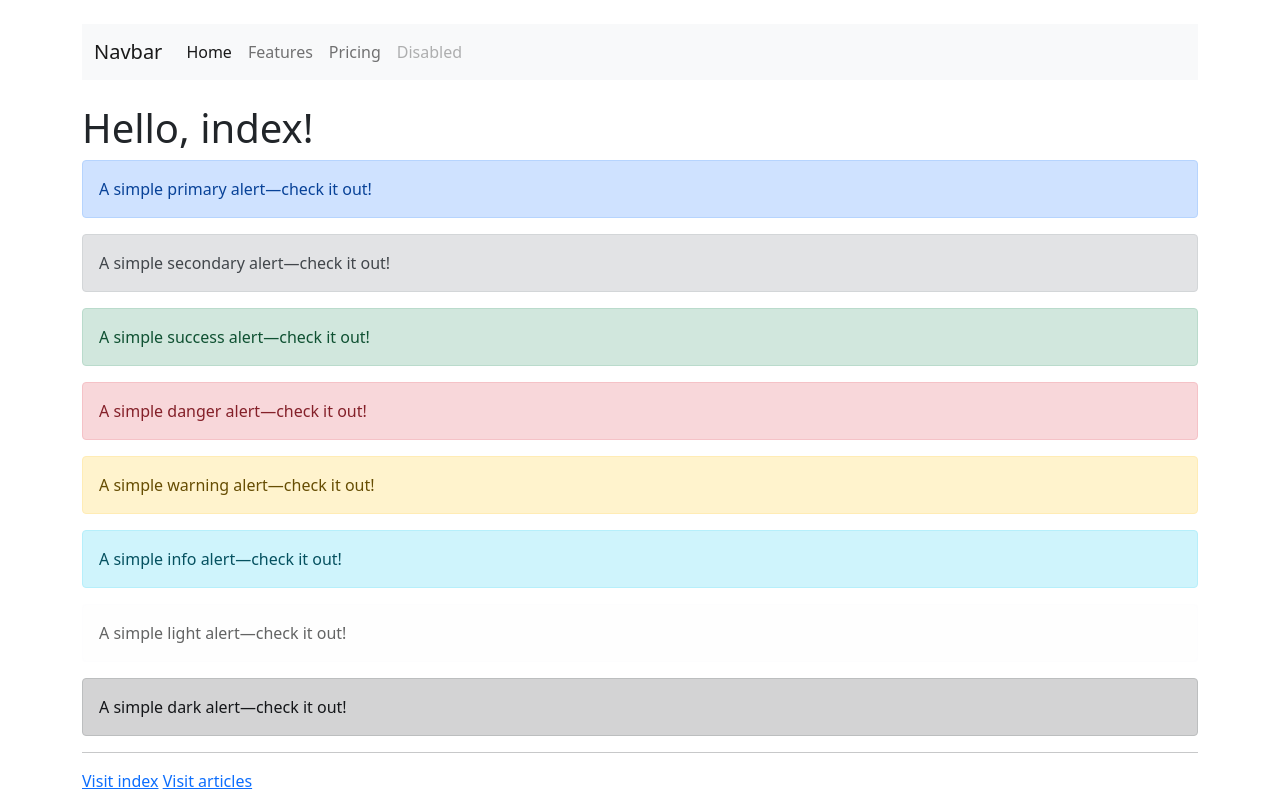
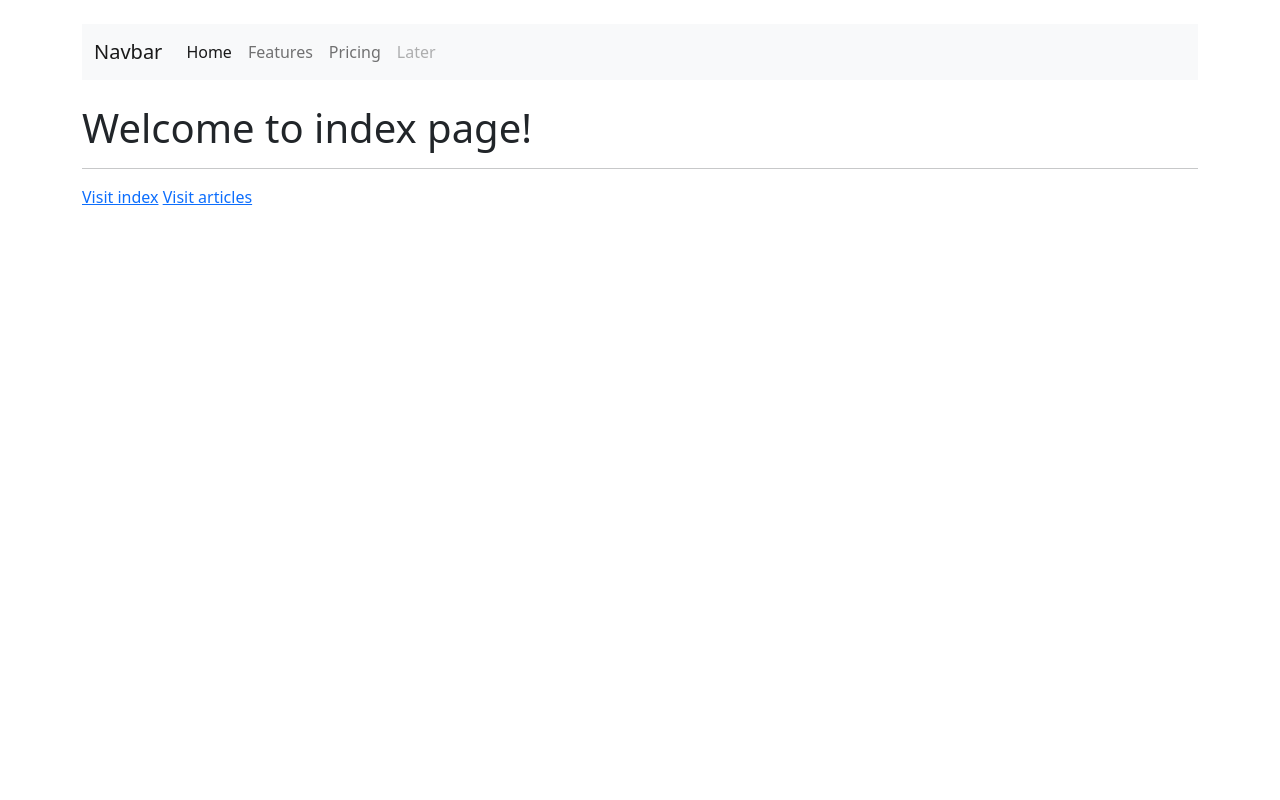
Before and after one commit to ksushir/django_proj, a Django app: page /homepage/ in a window 1280 px wide. Run offline with Django 3.2, Linux system fonts and the light colour scheme.

Commit message:
second commit

```diff
--- /dev/null
+++ b/homepage/templates/homepage/base.html
@@ -0,0 +1,51 @@
+<!DOCTYPE html>
+<html lang="en">
+<head>
+  <meta charset="UTF-8">
+  <meta http-equiv="X-UA-Compatible" content="IE=edge">
+  <meta name="viewport" content="width=device-width, initial-scale=1.0">
+  <link href="https://cdn.jsdelivr.net/npm/bootstrap@5.1.3/dist/css/bootstrap.min.css" rel="stylesheet" integrity="sha384-1BmE4kWBq78iYhFldvKuhfTAU6auU8tT94WrHftjDbrCEXSU1oBoqyl2QvZ6jIW3" crossorigin="anonymous">
+  <title>
+  {% block title%}
+  Base
+  {% endblock %}
+  </title>
+</head>
+<body>
+  <br>
+    <div class="container">
+      <nav class="navbar navbar-expand-lg navbar-light bg-light">
+        <div class="container-fluid">
+          <a class="navbar-brand" href="#">Navbar</a>
+
+          <div class="collapse navbar-collapse" id="navbarNav">
+            <ul class="navbar-nav">
+              <li class="nav-item">
+                <a class="nav-link active" aria-current="page" href="#">Home</a>
+              </li>
+              <li class="nav-item">
+                <a class="nav-link" href="#">Features</a>
+              </li>
+              <li class="nav-item">
+                <a class="nav-link" href="#">Pricing</a>
+              </li>
+              <li class="nav-item">
+                <a class="nav-link disabled">Later</a>
+              </li>
+            </ul>
+          </div>
+        </div>
+      </nav>
+      <br>
+
+      {% block body %}
+      <h1>Override me!</h1>
+      {% endblock %}
+      <hr>
+      <a href="{% url 'homepage:index' %}">Visit index</a>
+      <a href="{% url 'homepage:articles' %}">Visit articles</a>
+  </div>
+
+  <script src="https://cdn.jsdelivr.net/npm/bootstrap@5.1.3/dist/js/bootstrap.bundle.min.js" integrity="sha384-ka7Sk0Gln4gmtz2MlQnikT1wXgYsOg+OMhuP+IlRH9sENBO0LRn5q+8nbTov4+1p" crossorigin="anonymous"></script>
+</body>
+</html>
--- a/homepage/templates/homepage/index.html
+++ b/homepage/templates/homepage/index.html
@@ -1,71 +1,9 @@
-<!DOCTYPE html>
-<html lang="en">
-<head>
-  <meta charset="UTF-8">
-  <meta http-equiv="X-UA-Compatible" content="IE=edge">
-  <meta name="viewport" content="width=device-width, initial-scale=1.0">
-  <link href="https://cdn.jsdelivr.net/npm/bootstrap@5.1.3/dist/css/bootstrap.min.css" rel="stylesheet" integrity="sha384-1BmE4kWBq78iYhFldvKuhfTAU6auU8tT94WrHftjDbrCEXSU1oBoqyl2QvZ6jIW3" crossorigin="anonymous">
-  <title>Hello, homepage!</title>
-</head>
-<body>
-  <br>
-    <div class="container">
-      <nav class="navbar navbar-expand-lg navbar-light bg-light">
-        <div class="container-fluid">
-          <a class="navbar-brand" href="#">Navbar</a>
-          <button class="navbar-toggler" type="button" data-bs-toggle="collapse" data-bs-target="#navbarNav" aria-controls="navbarNav" aria-expanded="false" aria-label="Toggle navigation">
-            <span class="navbar-toggler-icon"></span>
-          </button>
-          <div class="collapse navbar-collapse" id="navbarNav">
-            <ul class="navbar-nav">
-              <li class="nav-item">
-                <a class="nav-link active" aria-current="page" href="#">Home</a>
-              </li>
-              <li class="nav-item">
-                <a class="nav-link" href="#">Features</a>
-              </li>
-              <li class="nav-item">
-                <a class="nav-link" href="#">Pricing</a>
-              </li>
-              <li class="nav-item">
-                <a class="nav-link disabled">Disabled</a>
-              </li>
-            </ul>
-          </div>
-        </div>
-      </nav>
-      <br>
-      <h1>Hello, index!</h1>
-      <div class="alert alert-primary" role="alert">
-        A simple primary alert—check it out!
-      </div>
-      <div class="alert alert-secondary" role="alert">
-        A simple secondary alert—check it out!
-      </div>
-      <div class="alert alert-success" role="alert">
-        A simple success alert—check it out!
-      </div>
-      <div class="alert alert-danger" role="alert">
-        A simple danger alert—check it out!
-      </div>
-      <div class="alert alert-warning" role="alert">
-        A simple warning alert—check it out!
-      </div>
-      <div class="alert alert-info" role="alert">
-        A simple info alert—check it out!
-      </div>
-      <div class="alert alert-light" role="alert">
-        A simple light alert—check it out!
-      </div>
-      <div class="alert alert-dark" role="alert">
-        A simple dark alert—check it out!
-      </div>
+{% extends 'homepage/base.html' %}
 
-      <hr>
-      <a href="{% url 'homepage:index' %}">Visit index</a>
-      <a href="{% url 'homepage:articles' %}">Visit articles</a>
-  </div>
+{% block title%}
+  Index page
+{% endblock %}
 
-  <script src="https://cdn.jsdelivr.net/npm/bootstrap@5.1.3/dist/js/bootstrap.bundle.min.js" integrity="sha384-ka7Sk0Gln4gmtz2MlQnikT1wXgYsOg+OMhuP+IlRH9sENBO0LRn5q+8nbTov4+1p" crossorigin="anonymous"></script>
-</body>
-</html>
+{% block body %}
+<h1>Welcome to index page!</h1>
+{% endblock %}
--- a/homepage/views.py
+++ b/homepage/views.py
@@ -1,11 +1,17 @@
 from django.shortcuts import render
-
-from django.http import HttpResponse
+from django.views.decorators.http import require_http_methods, require_GET
 
 
+@require_http_methods(['GET', 'POST'])
 def index_page(request):
     return render(request, 'homepage/index.html')
 
 
+@require_GET
 def articles(request):
-    return HttpResponse('<h1>Articles</h1>')
+    args = {
+        'articles': list(range(1, 8)),
+        'val1': '<h3>Value1</h3>',
+        'val2': '<h4>Value2</h4>'
+    }
+    return render(request, 'homepage/articles.html', args)
```
Also changed, not shown: homepage/templates/homepage/articles.html (added, +20 -0 lines), requirements.txt (added, +10 -0 lines), db.sqlite3, 1 other file.
